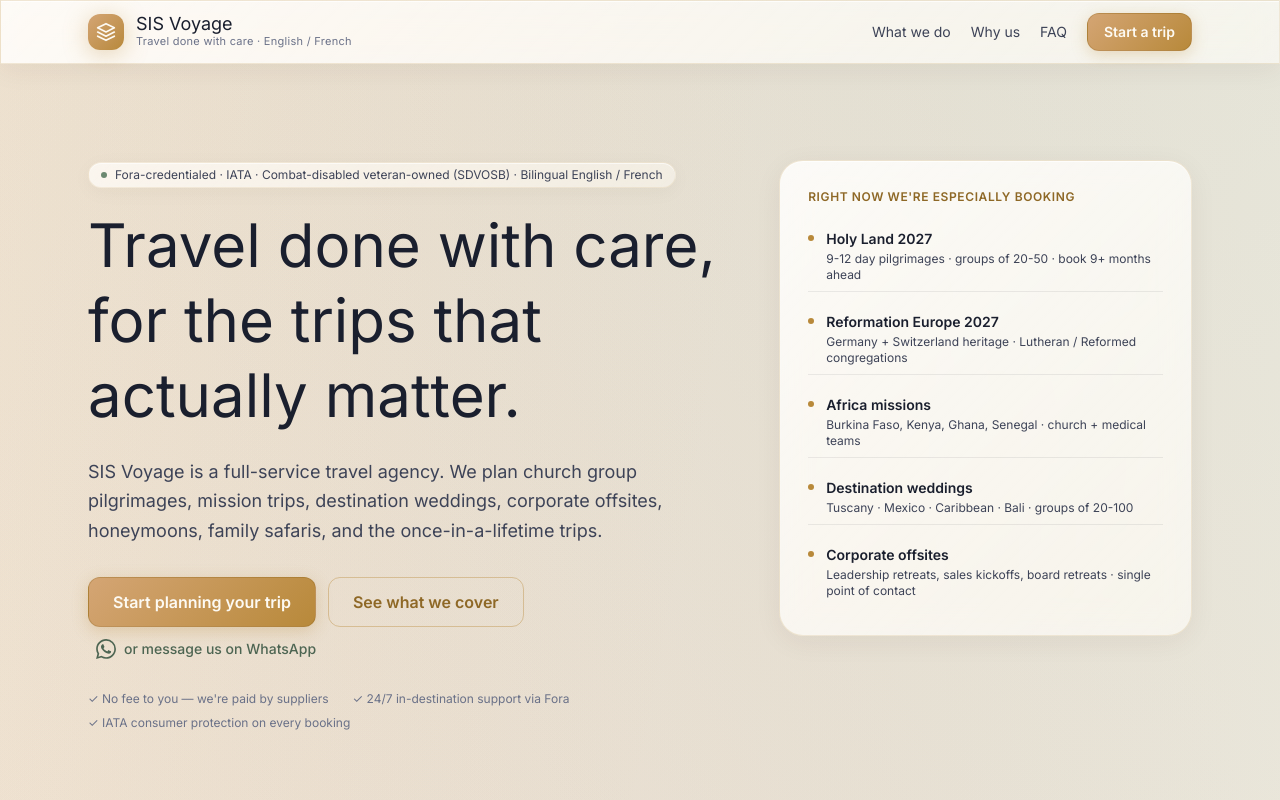
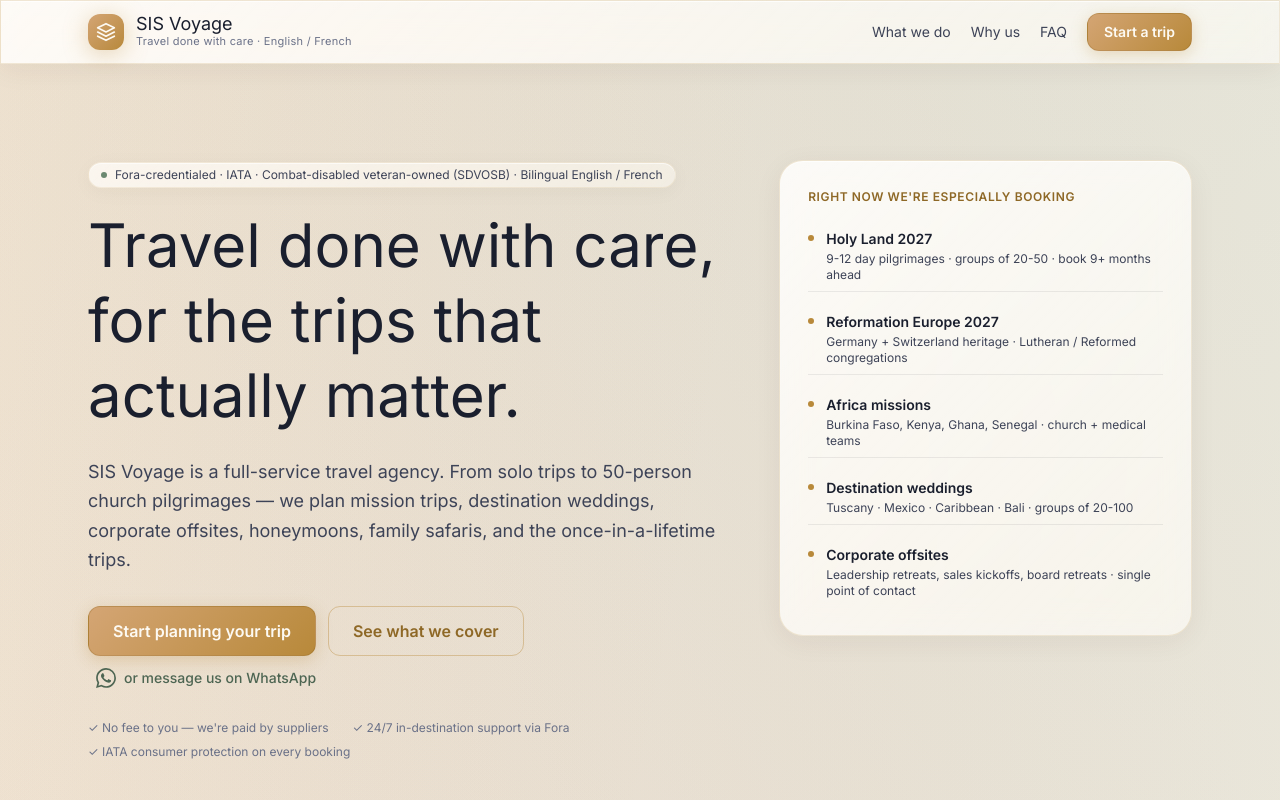
Before and after one commit to aryrae/sis-voyage-website, a Next.js app: page / in a window 1280 px wide. Shown: the top 800 px of the page. Built offline with nearby package versions, Linux system fonts and the light colour scheme.

Commit message:
Hero: lead with 'solo trips to 50-person pilgrimages' breadth statement

```diff
--- a/app/page.tsx
+++ b/app/page.tsx
@@ -39,9 +39,9 @@
               Travel done with care, for the trips that actually matter.
             </h1>
             <p className="text-base sm:text-lg text-[var(--color-ink-700)] mt-6 leading-relaxed max-w-2xl">
-              SIS Voyage is a full-service travel agency. We plan church group pilgrimages, mission
-              trips, destination weddings, corporate offsites, honeymoons, family safaris, and the
-              once-in-a-lifetime trips.
+              SIS Voyage is a full-service travel agency. From solo trips to 50-person church
+              pilgrimages — we plan mission trips, destination weddings, corporate offsites,
+              honeymoons, family safaris, and the once-in-a-lifetime trips.
             </p>
             <div className="flex flex-wrap gap-3 mt-8 items-center">
               <a href="#inquire" className="cta-primary rounded-xl px-6 py-3">Start planning your trip</a>
```
